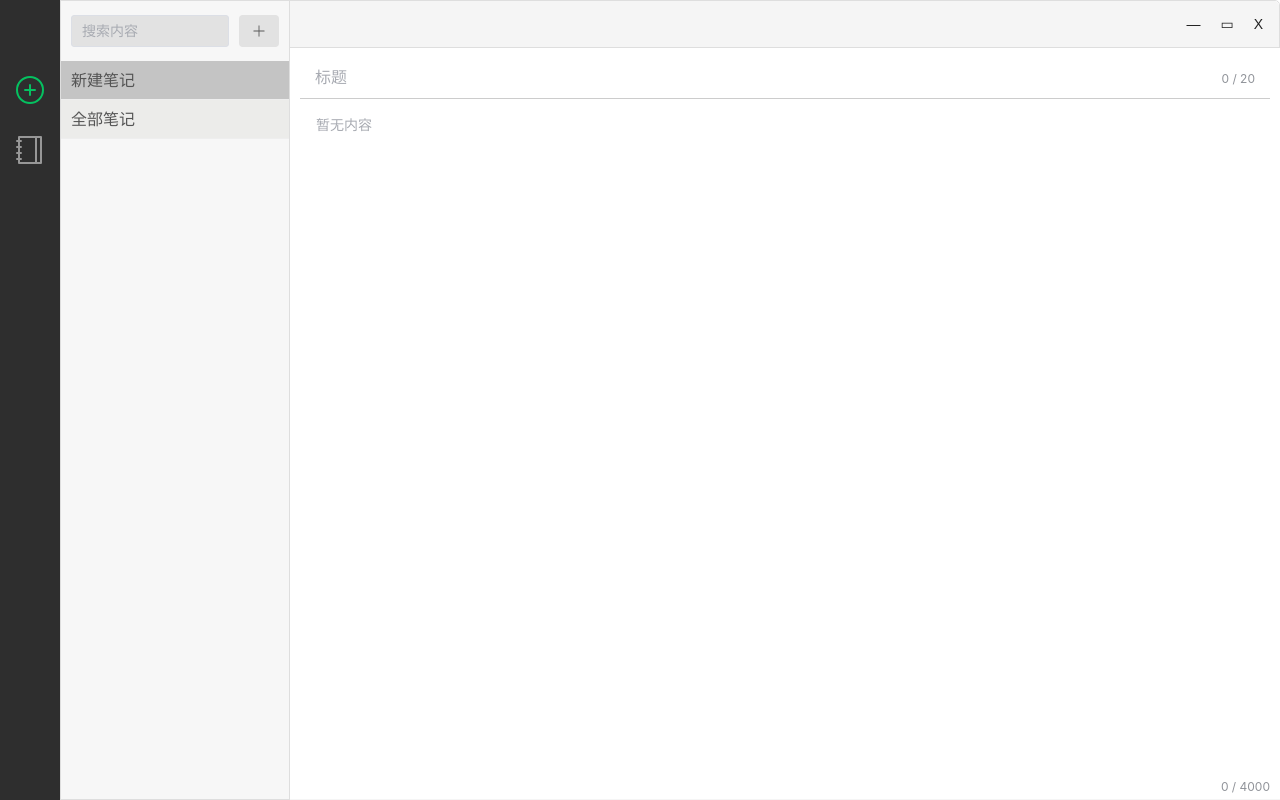
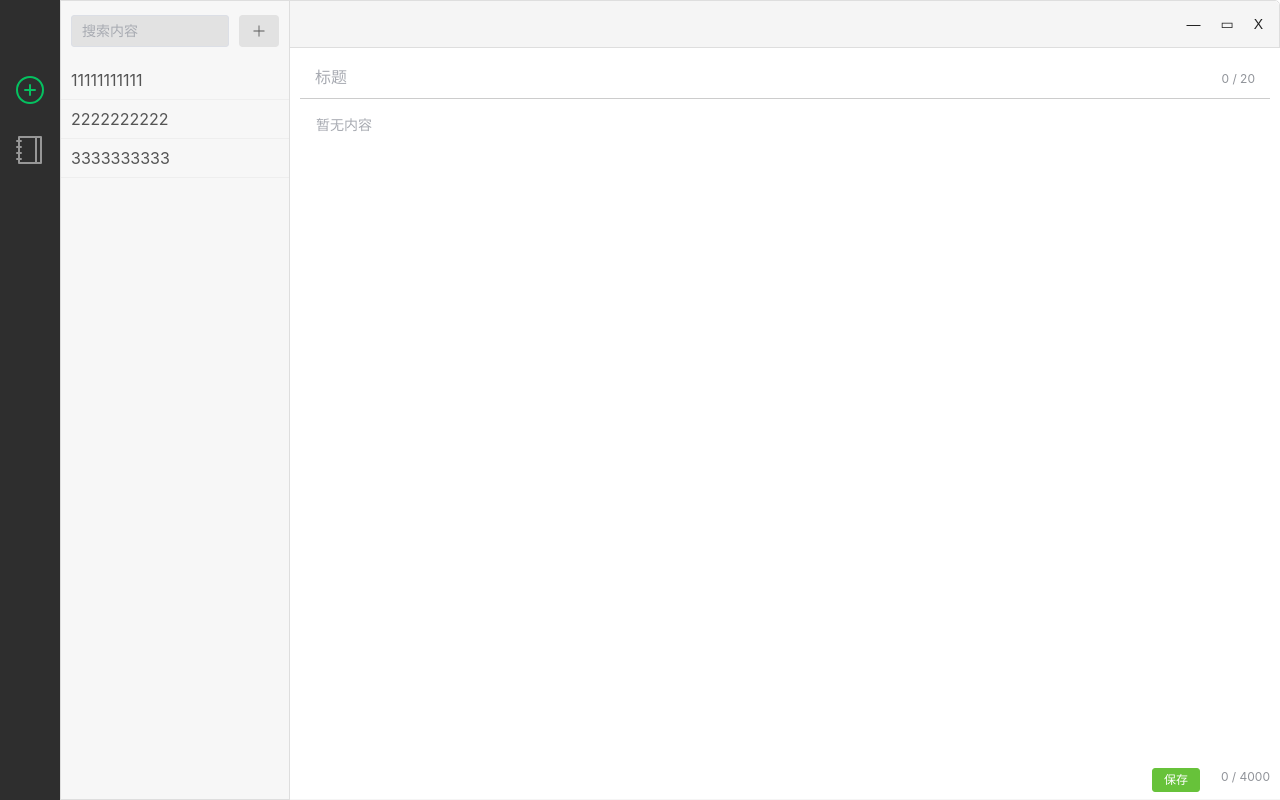
Before and after one commit to dakedou/box-note, a Vue app: page / in a window 1280 px wide. Built offline with nearby package versions, Linux system fonts and the light colour scheme.

Commit message:
菜单的切换/保存时的提示

```diff
--- a/package.json
+++ b/package.json
@@ -21,7 +21,9 @@
     "@electron-toolkit/preload": "^3.0.1",
     "@electron-toolkit/utils": "^3.0.0",
     "@element-plus/icons-vue": "^2.3.1",
-    "element-plus": "^2.8.1"
+    "element-plus": "^2.8.1",
+    "pinia": "^2.2.2",
+    "uuid": "^10.0.0"
   },
   "devDependencies": {
     "@electron-toolkit/eslint-config": "^1.0.2",
--- a/src/renderer/src/components/leftList.vue
+++ b/src/renderer/src/components/leftList.vue
@@ -7,44 +7,118 @@
         placeholder="搜索内容"
         size="default"
         class="input-with-select"
-        @change="searchBookList"
+        clearable
       >
       </el-input>
-      <el-button type="success" size="default" class="search-btn">
+      <el-button type="success" size="default" class="add-btn" @click="addBook">
         <el-icon><Plus /></el-icon
       ></el-button>
     </div>
-    <ul>
+    <ul v-if="menuDataIndex === 0">
+      <el-input
+        v-if="isShowInput"
+        v-model.trim="addBookValue"
+        placeholder="新增一个笔记本"
+        size="default"
+        class="input-with-add"
+        clearable
+        @change="addBookEvent"
+      >
+      </el-input>
       <li
-        v-for="(item, index) in booklist"
+        v-for="(item, index) in sortedBookList"
         :key="index"
         :style="{ background: selectedIndex === index ? '#c4c4c4' : '#ececea' }"
         @click="selectIcon(index)"
       >
-        {{ item.name }}
+        <span class="item-left"> {{ item.name }}</span>
+        <span class="item-right">
+          <el-popconfirm
+            title="确定要删除这个笔记本吗?删除后不可恢复；本子下的旧笔记将转移到默认笔记本中；"
+            @confirm="deleteBook(index)"
+            confirm-button-text="删除"
+            cancel-button-text="取消"
+            width="320"
+          >
+            <template #reference>
+              <el-icon color="#999"><RemoveFilled /></el-icon>
+            </template>
+          </el-popconfirm>
+        </span>
       </li>
+    </ul>
+    <ul>
+      <li v-for="item in bookName" :key="item.id">{{ item.name }}</li>
     </ul>
   </div>
 </template>
 
 <script setup>
-import { reactive, ref } from 'vue'
+import { reactive, ref, computed } from 'vue'
+import { v4 as uuidv4 } from 'uuid'
+import { useStore } from '../store/index'
+
+const store = useStore()
+
+//获取menu菜单选中的数据
+const menuDataIndex = computed(() => {
+  return store.selectedIndex
+})
+
 let searchValue = ref('')
-let booklist = [
-  { id: '01', name: '新建笔记' },
-  { id: '02', name: '全部笔记' }
-]
+let booklist = reactive([
+  { id: uuidv4(), name: '默认笔记本' },
+  { id: uuidv4(), name: '全部笔记' }
+])
+
+let bookName = reactive([
+  {
+    id: uuidv4(),
+    name: '11111111111'
+  },
+  {
+    id: uuidv4(),
+    name: '2222222222'
+  },
+  {
+    id: uuidv4(),
+    name: '3333333333'
+  }
+])
+
+let addBookValue = ref('')
 // 响应式变量来跟踪选中的图标索引
-const selectedIndex = reactive(0)
+const selectedIndex = ref(0)
+
+let isShowInput = ref(false)
+
 // 选择图标的函数
 const selectIcon = (index) => {
   selectedIndex.value = index
 }
-const searchBookList = () => {
-  booklist = booklist.filters((item) => {
+// 计算属性：过滤后的书籍列表
+const filteredBookList = computed(() => {
+  return booklist.filter((item) => {
     return item.name.includes(searchValue.value)
   })
-  console.log(booklist)
+})
+// 计算属性：排序后的书籍列表
+const sortedBookList = computed(() => {
+  const defaultBook = filteredBookList.value.find((item) => item.name === '默认笔记本')
+  const otherBooks = filteredBookList.value.filter((item) => item.name !== '默认笔记本')
+  return defaultBook ? [defaultBook, ...otherBooks] : otherBooks
+})
+const addBook = () => {
+  isShowInput.value = true
+}
+
+const addBookEvent = () => {
+  booklist.unshift({ id: uuidv4(), name: addBookValue.value })
+  addBookValue.value = ''
+  isShowInput.value = false
+}
+const deleteBook = (index) => {
+  booklist.splice(index, 1)
 }
 </script>
 <style>
@@ -75,7 +149,7 @@ const searchBookList = () => {
   background-color: #e2e2e2;
 }
 
-.main-left-list .search .search-btn {
+.main-left-list .search .add-btn {
   width: 40px;
   background-color: #e2e2e2;
   border: none;
@@ -86,7 +160,7 @@ const searchBookList = () => {
   list-style-type: none;
   padding: 0;
   width: 100%;
-  height: 100%;
+  height: calc(100vh - 62px);
   overflow-y: auto;
   overflow-x: hidden;
 }
@@ -94,10 +168,20 @@ const searchBookList = () => {
   line-height: 38px;
   border-bottom: 1px solid #eee;
   width: 100%;
-  display: block;
+  display: flex;
   align-items: left;
   cursor: pointer;
   padding-left: 10px;
   color: #555;
 }
+
+.main-left-list ul li .item-left {
+  width: 80%;
+}
+.main-left-list ul li .item-right {
+  width: 20%;
+}
+.main-left-list .input-with-add {
+  margin-bottom: 10px;
+}
 </style>
--- a/src/renderer/src/components/leftMenu.vue
+++ b/src/renderer/src/components/leftMenu.vue
@@ -26,15 +26,19 @@
 <script setup>
 import { ref } from 'vue'
 import { ElIcon } from 'element-plus'
+import { useStore } from '../store/index'
+
+const store = useStore()
 let iconList = [
-  { icon: 'CirclePlus', name: '新建笔记' },
-  { icon: 'Notebook', name: '全部笔记' }
+  { id: 'pcc01', icon: 'CirclePlus', name: '新建笔记' },
+  { id: 'pcc02', icon: 'Notebook', name: '全部笔记' }
 ]
 // 响应式变量来跟踪选中的图标索引
 const selectedIndex = ref(0)
 // 选择图标的函数
 const selectIcon = (index) => {
   selectedIndex.value = index
+  store.setSelectedIndex(index)
 }
 </script>
 
--- a/src/renderer/src/components/mainText.vue
+++ b/src/renderer/src/components/mainText.vue
@@ -22,18 +22,57 @@
         show-word-limit
         type="textarea"
         resize="none"
-        clearable
       />
+    </div>
+    <div class="save-button">
+      <el-button type="success" alt="或者Ctrl + S" @click="saveEvent">保存</el-button>
     </div>
   </div>
 </template>
 
 <script setup>
-import { reactive } from 'vue'
+import { reactive, onMounted, onBeforeUnmount } from 'vue'
+import { ElMessage } from 'element-plus'
 
 let param = reactive({
   title: '',
   textarea: ''
+})
+
+const saveEvent = (event) => {
+  // 阻止默认的保存行为
+  event.preventDefault()
+
+  if (param.title == '') {
+    ElMessage({
+      message: '标题不能为空',
+      type: 'error'
+    })
+    return
+  } else if (param.textarea == '') {
+    ElMessage({
+      message: '内容不能为空',
+      type: 'error'
+    })
+  } else {
+    ElMessage({
+      message: '保存成功',
+      type: 'success'
+    })
+  }
+  console.log(param)
+}
+const handleKeydown = (event) => {
+  // 检查是否按下 Ctrl + S
+  if (event.ctrlKey && event.key === 's') {
+    saveEvent(event)
+  }
+}
+onMounted(() => {
+  window.addEventListener('keydown', handleKeydown)
+})
+onBeforeUnmount(() => {
+  window.removeEventListener('keydown', handleKeydown)
 })
 </script>
 
@@ -75,11 +114,12 @@ let param = reactive({
 }
 .main-text .main-box .textarea-style {
   padding: 10px 10px 20px 15px;
+  margin-bottom: 10px;
   border: none;
   box-shadow: none;
   outline: none !important;
   width: 100%;
-  height: calc(100vh - 100px);
+  height: calc(100vh - 110px);
   font-size: 14px;
   color: #111;
   display: flex;
@@ -89,4 +129,10 @@ let param = reactive({
   box-shadow: none !important;
   flex: 1; /* 使 textarea 填满父级容器 */
 }
+
+.main-text .save-button {
+  position: fixed;
+  bottom: 8px;
+  right: 80px;
+}
 </style>
--- a/src/renderer/src/main.js
+++ b/src/renderer/src/main.js
@@ -2,6 +2,7 @@ import './assets/main.css'
 import ElementPlus from 'element-plus'
 import 'element-plus/dist/index.css'
 import { createApp } from 'vue'
+import { createPinia } from 'pinia'
 import App from './App.vue'
 import * as ElementPlusIconsVue from '@element-plus/icons-vue'
 const app = createApp(App)
@@ -9,4 +10,9 @@ app.use(ElementPlus, { size: 'small', zIndex: 3000 })
 for (const [key, component] of Object.entries(ElementPlusIconsVue)) {
   app.component(key, component)
 }
+// 创建 Pinia 实例
+const pinia = createPinia()
+
+// 将 Pinia 添加到 Vue 应用中
+app.use(pinia)
 app.mount('#app')
--- /dev/null
+++ b/src/renderer/src/store/index.js
@@ -0,0 +1,13 @@
+import { defineStore } from 'pinia'
+export const useStore = defineStore('main', {
+  state: () => ({
+    // 存储全局状态
+    selectedIndex: 1 //菜单选中状态
+  }),
+  actions: {
+    setSelectedIndex(index) {
+      this.selectedIndex = index
+      console.log('pinia:', this.selectedIndex)
+    }
+  }
+})
```
